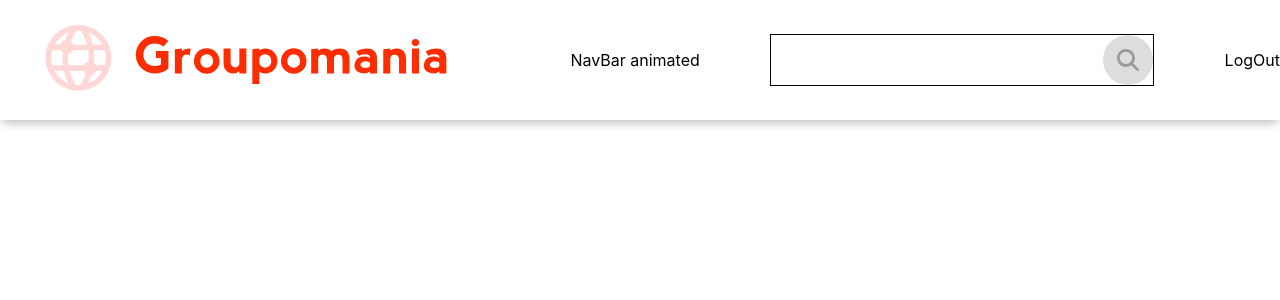
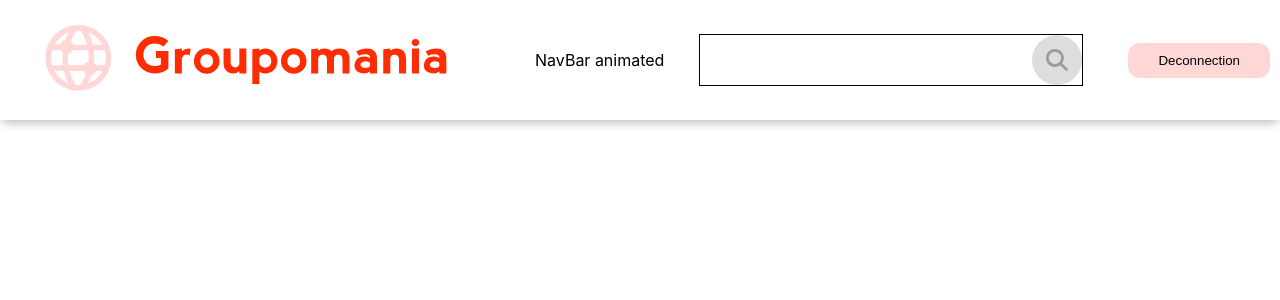
Before and after one commit to sismitrii/OC_P7_Groupomania, a React (Create React App) app in the folder front-end/: page /home in a window 1280 px wide. Shown: the top 300 px of the page. Built offline with nearby package versions, Linux system fonts and the light colour scheme.

Commit message:
✨ [LogOut] : component done

```diff
--- a/front-end/src/components/LogOut/index.jsx
+++ b/front-end/src/components/LogOut/index.jsx
@@ -1,5 +1,34 @@
+import { Link } from "react-router-dom"
+import styled from "styled-components"
+import colors from "../../utils/styles/colors"
+import { useNavigate } from "react-router-dom";
+
+
+const LogOutContainer = styled.button`
+    padding : 10px 30px;
+    margin : 0 10px;
+    text-align : center;
+    border : none;
+    border-radius : 12px;
+    outline : none;
+    background-color : ${colors.secondary};
+    cursor : pointer;
+`
+
 function LogOut(){
-    return <div>LogOut</div>
+    const navigate = useNavigate();
+    function handleLogOut(){
+        localStorage.clear();
+        navigate('/login');
+    }
+
+    return (
+        <div onClick={()=>handleLogOut()}>
+            {window.matchMedia("(max-width:768px)").matches ?
+                <Link to="/Home">Se Déconnecter</Link>
+            :
+                <LogOutContainer>Deconnection</LogOutContainer>}
+        </div>)
 }
 
 export default LogOut
```
